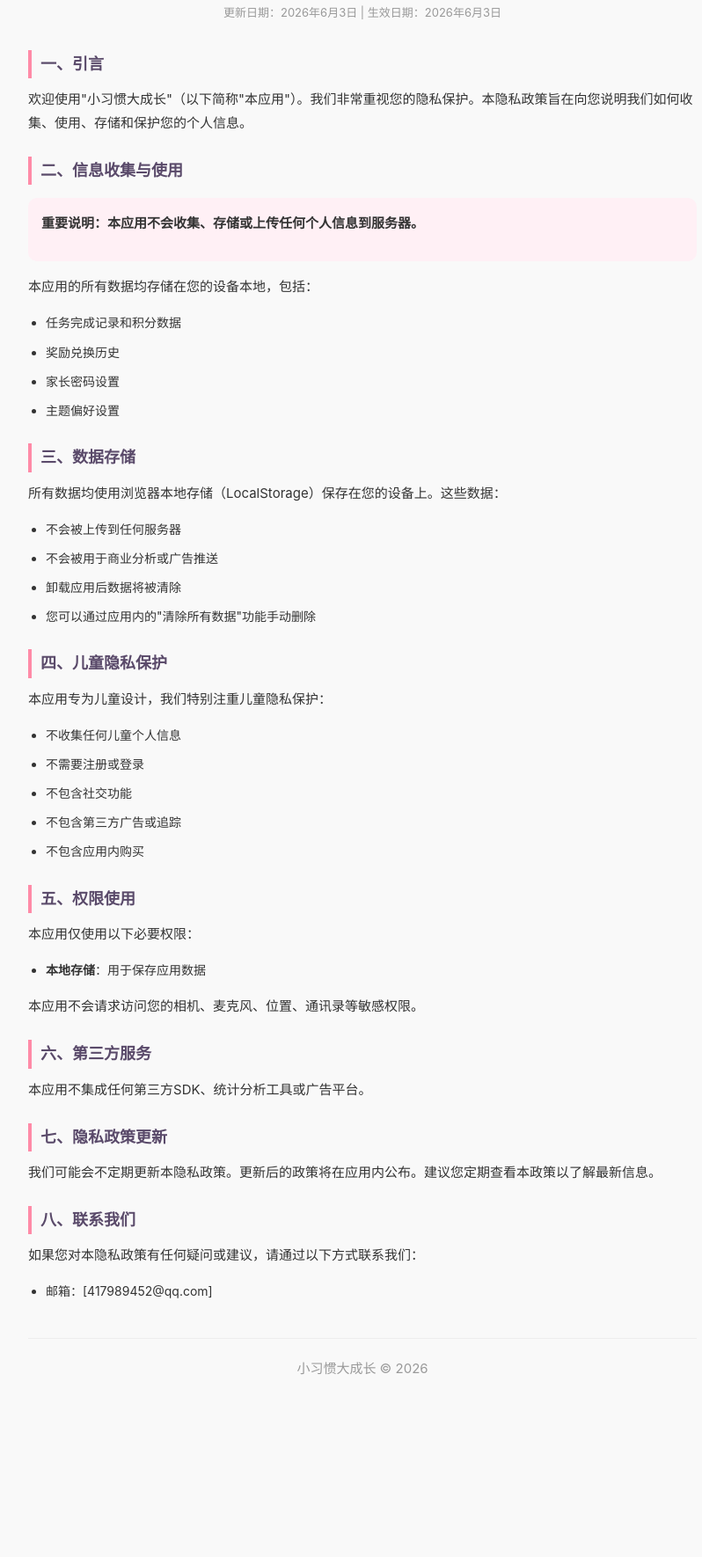
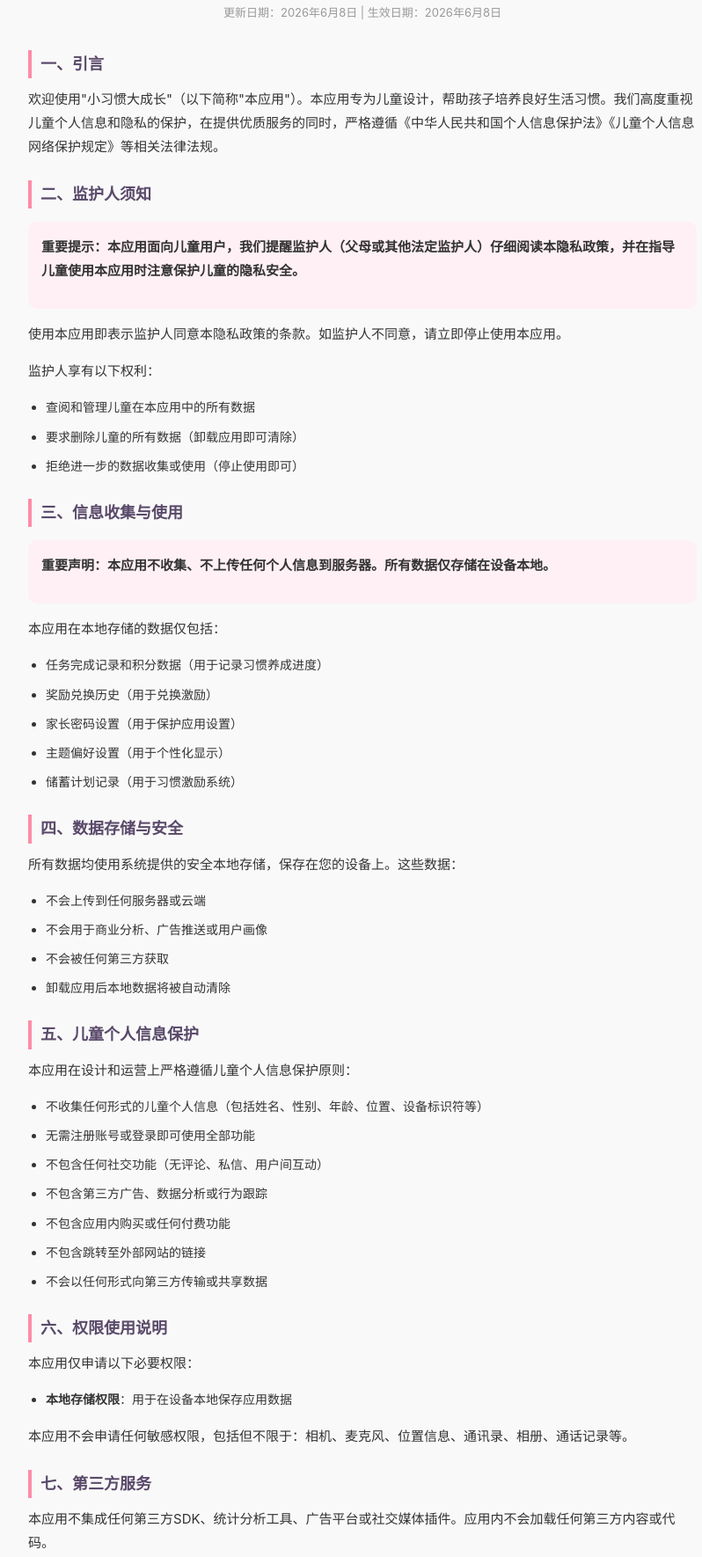
Before and after one commit to Traveller06105/privacy-policy, a plain HTML site: page index.html in a window 1280 px wide. Shown: the part 80-1850 px from the top of the page at 88% size, without its empty margins (228-1026 px from the left). Before the commit the page ends 1684 px from the top, so only its background shows below. Drawn offline with Linux system fonts and the light colour scheme.

Commit message:
Update index.html

```diff
--- a/index.html
+++ b/index.html
@@ -9,6 +9,7 @@
         body { font-family: -apple-system, BlinkMacSystemFont, "PingFang SC", "Microsoft YaHei", sans-serif; line-height: 1.8; color: #333; padding: 20px; max-width: 800px; margin: 0 auto; background: #f9f9f9; }
         h1 { font-size: 24px; color: #FF8BA7; margin-bottom: 20px; text-align: center; }
         h2 { font-size: 18px; color: #5A4A6A; margin: 25px 0 10px; border-left: 4px solid #FF8BA7; padding-left: 10px; }
+        h3 { font-size: 16px; color: #5A4A6A; margin: 15px 0 8px; }
         p { margin-bottom: 15px; font-size: 15px; }
         ul { margin: 10px 0 15px 20px; }
         li { margin-bottom: 8px; font-size: 14px; }
@@ -19,63 +20,105 @@
 </head>
 <body>
     <h1>🌟 小习惯大成长 - 隐私政策</h1>
-    <p class="update-date">更新日期：2026年6月3日 | 生效日期：2026年6月3日</p>
+    <p class="update-date">更新日期：2026年6月8日 | 生效日期：2026年6月8日</p>
 
     <h2>一、引言</h2>
-    <p>欢迎使用"小习惯大成长"（以下简称"本应用"）。我们非常重视您的隐私保护。本隐私政策旨在向您说明我们如何收集、使用、存储和保护您的个人信息。</p>
+    <p>欢迎使用"小习惯大成长"（以下简称"本应用"）。本应用专为儿童设计，帮助孩子培养良好生活习惯。我们高度重视儿童个人信息和隐私的保护，在提供优质服务的同时，严格遵循《中华人民共和国个人信息保护法》《儿童个人信息网络保护规定》等相关法律法规。</p>
 
-    <h2>二、信息收集与使用</h2>
+    <h2>二、监护人须知</h2>
     <div class="highlight">
-        <p><strong>重要说明：本应用不会收集、存储或上传任何个人信息到服务器。</strong></p>
+        <p><strong>重要提示：本应用面向儿童用户，我们提醒监护人（父母或其他法定监护人）仔细阅读本隐私政策，并在指导儿童使用本应用时注意保护儿童的隐私安全。</strong></p>
     </div>
-    <p>本应用的所有数据均存储在您的设备本地，包括：</p>
+    <p>使用本应用即表示监护人同意本隐私政策的条款。如监护人不同意，请立即停止使用本应用。</p>
+    <p>监护人享有以下权利：</p>
     <ul>
-        <li>任务完成记录和积分数据</li>
-        <li>奖励兑换历史</li>
-        <li>家长密码设置</li>
-        <li>主题偏好设置</li>
+        <li>查阅和管理儿童在本应用中的所有数据</li>
+        <li>要求删除儿童的所有数据（卸载应用即可清除）</li>
+        <li>拒绝进一步的数据收集或使用（停止使用即可）</li>
     </ul>
 
-    <h2>三、数据存储</h2>
-    <p>所有数据均使用浏览器本地存储（LocalStorage）保存在您的设备上。这些数据：</p>
+    <h2>三、信息收集与使用</h2>
+    <div class="highlight">
+        <p><strong>重要声明：本应用不收集、不上传任何个人信息到服务器。所有数据仅存储在设备本地。</strong></p>
+    </div>
+    <p>本应用在本地存储的数据仅包括：</p>
     <ul>
-        <li>不会被上传到任何服务器</li>
-        <li>不会被用于商业分析或广告推送</li>
-        <li>卸载应用后数据将被清除</li>
-        <li>您可以通过应用内的"清除所有数据"功能手动删除</li>
+        <li>任务完成记录和积分数据（用于记录习惯养成进度）</li>
+        <li>奖励兑换历史（用于兑换激励）</li>
+        <li>家长密码设置（用于保护应用设置）</li>
+        <li>主题偏好设置（用于个性化显示）</li>
+        <li>储蓄计划记录（用于习惯激励系统）</li>
     </ul>
 
-    <h2>四、儿童隐私保护</h2>
-    <p>本应用专为儿童设计，我们特别注重儿童隐私保护：</p>
+    <h2>四、数据存储与安全</h2>
+    <p>所有数据均使用系统提供的安全本地存储，保存在您的设备上。这些数据：</p>
     <ul>
-        <li>不收集任何儿童个人信息</li>
-        <li>不需要注册或登录</li>
-        <li>不包含社交功能</li>
-        <li>不包含第三方广告或追踪</li>
-        <li>不包含应用内购买</li>
+        <li>不会上传到任何服务器或云端</li>
+        <li>不会用于商业分析、广告推送或用户画像</li>
+        <li>不会被任何第三方获取</li>
+        <li>卸载应用后本地数据将被自动清除</li>
     </ul>
 
-    <h2>五、权限使用</h2>
-    <p>本应用仅使用以下必要权限：</p>
+    <h2>五、儿童个人信息保护</h2>
+    <p>本应用在设计和运营上严格遵循儿童个人信息保护原则：</p>
     <ul>
-        <li><strong>本地存储</strong>：用于保存应用数据</li>
+        <li>不收集任何形式的儿童个人信息（包括姓名、性别、年龄、位置、设备标识符等）</li>
+        <li>无需注册账号或登录即可使用全部功能</li>
+        <li>不包含任何社交功能（无评论、私信、用户间互动）</li>
+        <li>不包含第三方广告、数据分析或行为跟踪</li>
+        <li>不包含应用内购买或任何付费功能</li>
+        <li>不包含跳转至外部网站的链接</li>
+        <li>不会以任何形式向第三方传输或共享数据</li>
     </ul>
-    <p>本应用不会请求访问您的相机、麦克风、位置、通讯录等敏感权限。</p>
 
-    <h2>六、第三方服务</h2>
-    <p>本应用不集成任何第三方SDK、统计分析工具或广告平台。</p>
+    <h2>六、权限使用说明</h2>
+    <p>本应用仅申请以下必要权限：</p>
+    <ul>
+        <li><strong>本地存储权限</strong>：用于在设备本地保存应用数据</li>
+    </ul>
+    <p>本应用不会申请任何敏感权限，包括但不限于：相机、麦克风、位置信息、通讯录、相册、通话记录等。</p>
 
-    <h2>七、隐私政策更新</h2>
-    <p>我们可能会不定期更新本隐私政策。更新后的政策将在应用内公布。建议您定期查看本政策以了解最新信息。</p>
+    <h2>七、第三方服务</h2>
+    <p>本应用不集成任何第三方SDK、统计分析工具、广告平台或社交媒体插件。应用内不会加载任何第三方内容或代码。</p>
 
-    <h2>八、联系我们</h2>
-    <p>如果您对本隐私政策有任何疑问或建议，请通过以下方式联系我们：</p>
+    <h2>八、隐私政策更新</h2>
+    <p>我们可能根据法律法规变化或业务调整不定期更新本隐私政策。更新后的政策将在应用内显著位置公布。变更后的政策自公布之日起生效。建议监护人定期查看本政策。</p>
+
+    <h2>九、举报与投诉</h2>
+    <p>如发现本应用存在任何违反儿童隐私保护的行为，或对儿童个人信息安全有任何疑虑，可通过以下渠道向我们举报或投诉：</p>
+
+    <h3>举报方式：</h3>
     <ul>
-        <li>邮箱：[417989452@qq.com]</li>
+        <li>📧 邮箱举报：417989452@qq.com</li>
+    </ul>
+
+    <h3>举报范围：</h3>
+    <ul>
+        <li>涉及未成年人隐私泄露</li>
+        <li>涉及未成年人不当内容</li>
+        <li>涉及未成年人欺凌行为</li>
+        <li>其他危害未成年人安全的行为</li>
+    </ul>
+
+    <h3>举报须知：</h3>
+    <ul>
+        <li>请详细描述举报内容和相关截图，以便我们及时核实处理</li>
+        <li>我们承诺对举报人信息严格保密</li>
+        <li>涉及未成年人安全的举报将优先处理</li>
+        <li>收到举报后将在24小时内受理，15个工作日内反馈处理结果</li>
+    </ul>
+    <p>我们承诺对每一条举报信息进行认真核实，并严格保护举报人的个人信息安全。</p>
+
+    <h2>十、联系我们</h2>
+    <p>如您对本隐私政策有任何疑问、意见或投诉，请通过以下方式联系我们：</p>
+    <ul>
+        <li>开发者：梁润康</li>
+        <li>邮箱：417989452@qq.com</li>
+        <li>受理时间：工作日 9:00 - 18:00</li>
     </ul>
 
     <div class="footer">
-        <p>小习惯大成长 © 2026</p>
+        <p>小习惯大成长 © 2026 | 版本 1.0</p>
     </div>
 </body>
 </html>
```
